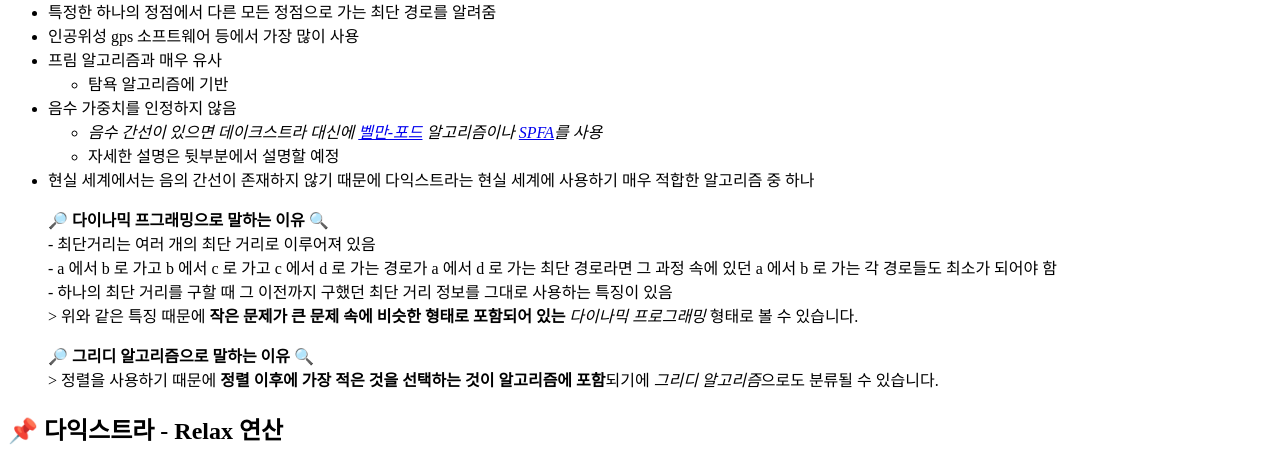
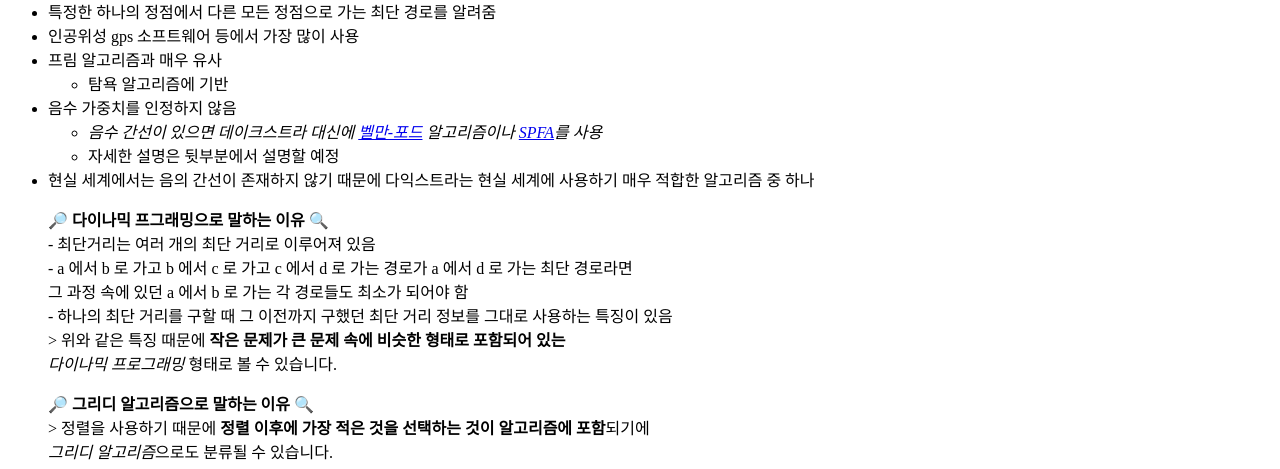
Before and after one commit to AlphaCode-AI/alphacode-ai.github.io, a Jekyll site: the page built from _posts/2022-02-17-dijkstra.md, in a window 1280 px wide and 1400 px high, scrolled down 1541 px. Shown: the top 469 px of the window. Built offline with Jekyll 4.4.1, drawn with Linux system fonts in a browser that asks for light colours; formulas are drawn with MathJax 3; comment, search, counter and statistics services are not loaded; some of the changed text lies outside the part shown.

Commit message:
edit space block

```diff
--- a/_posts/2022-02-17-dijkstra.md
+++ b/_posts/2022-02-17-dijkstra.md
@@ -37,12 +37,12 @@ author: jin
 
 >  &#128270; **다이나믹 프그래밍으로 말하는 이유** &#128269;
 <br> - 최단거리는 여러 개의 최단 거리로 이루어져 있음
-<br> - a 에서 b 로 가고 b 에서 c 로 가고 c 에서 d 로 가는 경로가 a 에서 d 로 가는 최단 경로라면 그 과정 속에 있던 a 에서 b 로 가는 각 경로들도 최소가 되어야 함
+<br> - a 에서 b 로 가고 b 에서 c 로 가고 c 에서 d 로 가는 경로가 a 에서 d 로 가는 최단 경로라면 <br>그 과정 속에 있던 a 에서 b 로 가는 각 경로들도 최소가 되어야 함
 <br> - 하나의 최단 거리를 구할 때 그 이전까지 구했던 최단 거리 정보를 그대로 사용하는 특징이 있음
-<br>> 위와 같은 특징 때문에 **작은 문제가 큰 문제 속에 비슷한 형태로 포함되어 있는** *다이나믹 프로그래밍* 형태로 볼 수 있습니다.
+<br>> 위와 같은 특징 때문에 **작은 문제가 큰 문제 속에 비슷한 형태로 포함되어 있는 <br>** *다이나믹 프로그래밍* 형태로 볼 수 있습니다.
 
 >  &#128270; **그리디 알고리즘으로 말하는 이유** &#128269;
-<br>> 정렬을 사용하기 때문에 **정렬 이후에 가장 적은 것을 선택하는 것이 알고리즘에 포함**되기에 *그리디 알고리즘*으로도 분류될 수 있습니다.
+<br>> 정렬을 사용하기 때문에 **정렬 이후에 가장 적은 것을 선택하는 것이 알고리즘에 포함**되기에 <br>*그리디 알고리즘*으로도 분류될 수 있습니다.
 
 ## &#128204; 다익스트라 - Relax 연산
 본격적인 다익스트라 알고리즘 설명에 앞서 가장 핵심적인 **Relax 연산**에 대해 먼저 설명하겠습니다.
@@ -52,7 +52,7 @@ author: jin
 1부터 다른 모든 노드로 가는 최단 경로를 구한다고 가정해봅시다.
 <br>
 <br>
-현재 접근할 수 있는 노드는 `1` 밖에 없다고 가정한다면, `1` 에 인접노드인 2, 3, 4 까지의 최단 거리는 각각 3, 6, 7 로 볼 수 있습니다.
+현재 접근할 수 있는 노드는 `1` 밖에 없다고 가정한다면, `1` 에 인접노드인 2, 3, 4 까지의 최단 거리는 <br>각각 3, 6, 7 로 볼 수 있습니다.
 <br>
 <br>
 
@@ -67,7 +67,7 @@ author: jin
 이 때, 알고리즘에서는 기존에 알고 있던 `3` 으로 가는 최소 비용을 **6**에서 **4** 로 새로 갱신하게 됩니다.
 <br>
 <br>
-이렇게 다익스트라 알고리즘은 현재까지 알고 있던 최단 경로를 갱신하며 노드 별 최단 경로를 찾게 되는데 이러한 연산을 `relax` 라 하며, 이런 연산을 하는 것을 `relaxation` 이라 합니다.
+이렇게 다익스트라 알고리즘은 현재까지 알고 있던 최단 경로를 갱신하며 노드 별 최단 경로를 찾게 되는데 <br>이러한 연산을 `relax` 라 하며, 이런 연산을 하는 것을 `relaxation` 이라 합니다.
 <br>
 <br>
 ## &#128204; 다익스트라 알고리즘 동작 과정
@@ -84,10 +84,10 @@ author: jin
 ![png](/assets/img/Jin/python_data_structure/dij4.png)
 
 <br>
-다익스트라 알고리즘에서는 시작 정점에서 집합 `S` 에 있는 정점만을 거쳐서 다른 정점으로 가는 최단 거리를 기록하는<br> **배열**이 반드시 있어야 합니다.
+다익스트라 알고리즘에서는 시작 정점에서 집합 `S` 에 있는 정점만을 거쳐서 다른 정점으로 가는 <br>최단 거리를 기록하는 **배열**이 반드시 있어야 합니다.
 - 집합 `S` 는 최단 거리에 해당하는 정점이 하나씩 추가됩니다.
-- 집합 `S` 에 속한 정점들은 `relax 연산`으로 인해 최단 거리가 구해진 정점들이기에 추가된 이후부턴 **새로 갱신되지 않습니다.**
-- 처음 시작 시 $S = {v}$ 이며
+- 집합 `S` 에 속한 정점들은 `relax 연산`으로 인해 최단 거리가 구해진 정점들이기에 추가된 이후부턴 <br>**새로 갱신되지 않습니다.**
+- 처음 시작 시 S = {v} 이며
   - `v`는 시작 정점을 의미합니다.
   - 최단 거리가 발견되는 정점들이 이후에 집합 `S`에 하나씩 추가됩니다.
   - `집합 S 에 모든 정점이 속하게 될 경우` 알고리즘은 종료됩니다.
@@ -95,14 +95,12 @@ author: jin
 <br>
 
 최단 거리를 기록하는 1차원 배열의 이름을 `distance` 라 하겠습니다.
-
 <br>
-
 이 때 시작 정점을 `v` 라고 한다면, <b>distance[v]=0</b> 이며 <b>다른 정점에 대한 distance 값은 시작 정점과 해당 정점 간의 가중치가</b> 됩니다. 위에 보여드렸던 가중치 인접 행렬을 `weight` 라 했을 때 $distance[w] = weight[v][w]$ 로 말할 수 있습니다.
 <br>
 <br>
 
-알고리즘의 매 단계에서 집합 `S` 안에 있지 않은 정점 중에서 가장 `distance` 값이 작은 정점을 `S`에 추가하게 됩니다. 새로운 정점 `u`가 `S`에 추가되면, `S`에 있지 않은 다른 정점들의 `distance 값`을 수정합니다.
+알고리즘의 매 단계에서 집합 `S` 안에 있지 않은 정점 중에서 가장 `distance` 값이 작은 정점을 `S`에 추가하게 됩니다. <br>새로운 정점 `u`가 `S`에 추가되면, `S`에 있지 않은 다른 정점들의 `distance 값`을 수정합니다.
 <br>
 <br>
 
@@ -119,7 +117,7 @@ $$distance[w] = min(distance[w], distance[u] + weight[u][w])$$
 
 ![png](/assets/img/Jin/python_data_structure/dij5.png)
 
-집합 `S` 에는 시작정점인 `0` 이 들어가 있습니다. 또한 `distance` 배열에는 자기자신의 비용은 `0` 이며 연결되어 있지 않는 정점들은 `무한대`로 표시되어 있습니다.
+집합 `S` 에는 시작정점인 `0` 이 들어가 있습니다. 또한 `distance` 배열에는 자기자신의 비용은 `0` 이며 <br>연결되어 있지 않는 정점들은 `무한대`로 표시되어 있습니다.
 
 이제 정점 `0` 의 입장에서 가장 짧은 거리의 정점을 찾아보겠습니다.
 
@@ -133,7 +131,7 @@ $$distance[w] = min(distance[w], distance[u] + weight[u][w])$$
 
 새로운 정점이 집합 `S`에 추가 되었으므로 다른 정점들의 `distance 값`이 변경됩니다.
 
-정점 `0` 에서 간선이 이어져있지 않아 무한대로 표시되어있던 정점 `3`과 `6`이 정점 `4`를 통해서 접근이 가능해졌으므로 값이 새로 변경 됩니다.
+정점 `0` 에서 간선이 이어져있지 않아 무한대로 표시되어있던 정점 `3`과 `6`이 정점 `4`를 통해서 접근이 가능해졌으므로 <br>값이 새로 변경 됩니다.
 
 또한 `relax 연산`을 통해 정점 `1`의 `distance 값`이 `최소값`으로 값이 변경 되었습니다.
 
@@ -147,6 +145,7 @@ $$distance[w] = min(distance[w], distance[u] + weight[u][w])$$
 ![png](/assets/img/Jin/python_data_structure/dij7.png)
 
 정점 `2` 에 대해 정점 `1`을 통해 접근이 가능하게 되었으므로 `relax 연산`을 통해 기존 무한대의 값에서 9라는 `최소값`을 새로 변경되었습니다.
+
 다음으로 집합 `S`에 속하지 않은 정점 중 가장 적은 비용을 가지고 있는 정점 `6`을 선택하여 새로 `S`에 추가합니다.
 <br>
 <br>
@@ -159,7 +158,6 @@ $$distance[w] = min(distance[w], distance[u] + weight[u][w])$$
 (distance[3] = min(distance[3], distance[6] + weight(6, 3) = min(14, 8 + 4) = 12 )
 
 <br>
-<br>
 다음으로 집합 `S`에 속하지 않은 정점 중 가작 적은 비용을 가지고 있는 정점 `2` 를  선택하여 집합 `S`에 추가해줍니다.
 
 <br>
@@ -171,7 +169,8 @@ $$distance[w] = min(distance[w], distance[u] + weight[u][w])$$
 
 (distance[3] = min(distance[3], distance[2] + weight(2,3) = min(12, 9 + 2) = 11)
 
-다음으로 가장 적은 비용을 가지고 있는 정점 `5`를 집합 `S`에 추가하고 위와 같은 과정을 거치며 정점 `3`까지 집합 `S`에 추가하면 다익스트라 알고리즘은 종료됩니다.
+<br>
+다음으로 가장 적은 비용을 가지고 있는 정점 `5`를 집합 `S`에 추가하고 위와 같은 과정을 거치며 <br>정점 `3`까지 집합 `S`에 추가하면 다익스트라 알고리즘은 종료됩니다.
 
 <br>
 <br>
@@ -301,7 +300,7 @@ if __name__ =="__main__":
 - min-heap 우선순위 큐를 사용하므로 초기 dist 값은 A를 제외하고 모두 양의 무한대
     - `dist[A] + cost(A, C) < dist[C]` 이기에 `dist[C]` 를 `dist[A] + cost(A, C)` 인 `2` 로 relax 연산을 해준다. `dist[B]` 도 마찬가지로 relax를 해준다.
     - 이 후, A-C 의 가중치가 A-B 의 가중치보다 작기 때문에, pop 시 C 가 먼저 나오게 된다.
-    - 그리고 다익스트라 알고리즘은 C를 S 집합에 넣어주기 때문에  `dist[C]` 를 최단거리라 인식하고 더이상 relax를 진행하지 않게된다.
+    - 그리고 다익스트라 알고리즘은 C를 S 집합에 넣어주기 때문에  `dist[C]` 를 최단거리라 인식하고 <br>더이상 relax를 진행하지 않게된다.
 
 → 따라서 `dist[C]` 는 2가 되지만 최단거리는 `-5` 이여야 하므로 알고리즘의 오류가 생기게 됩니다.
 
```
